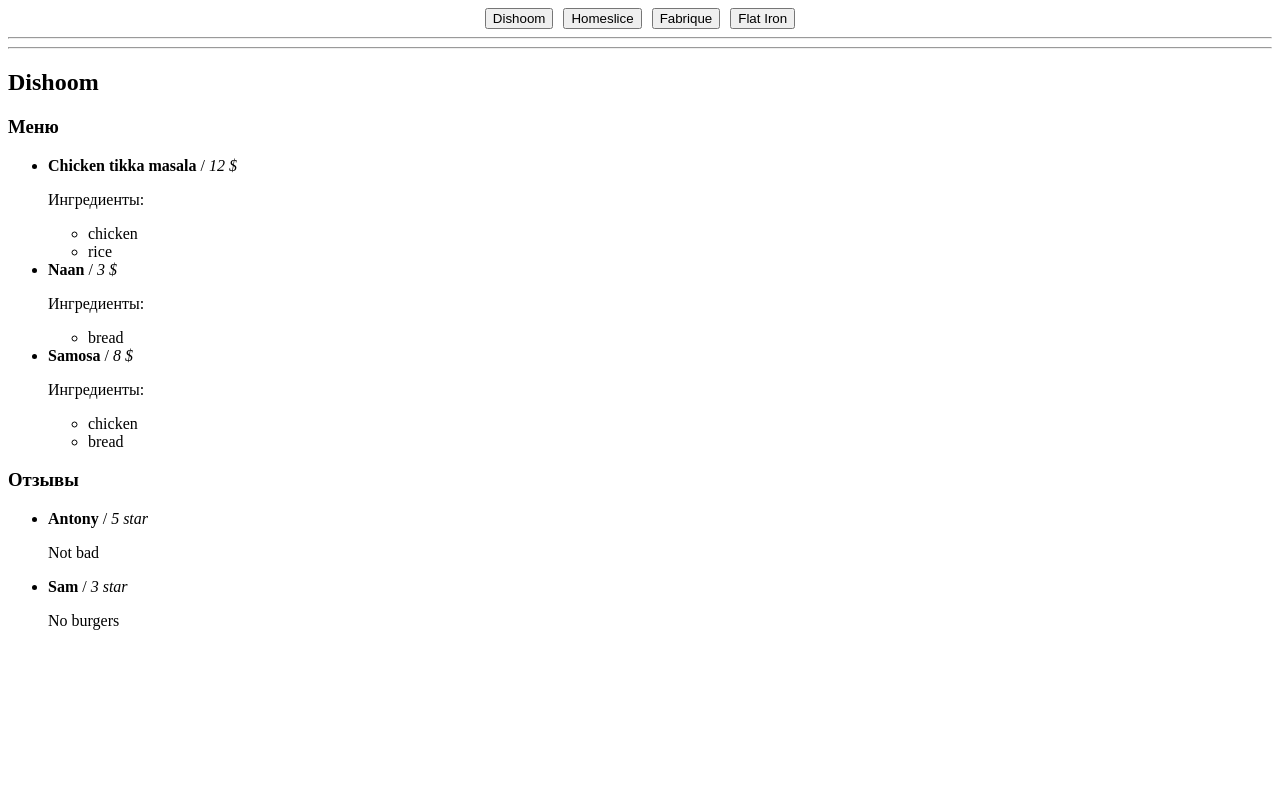
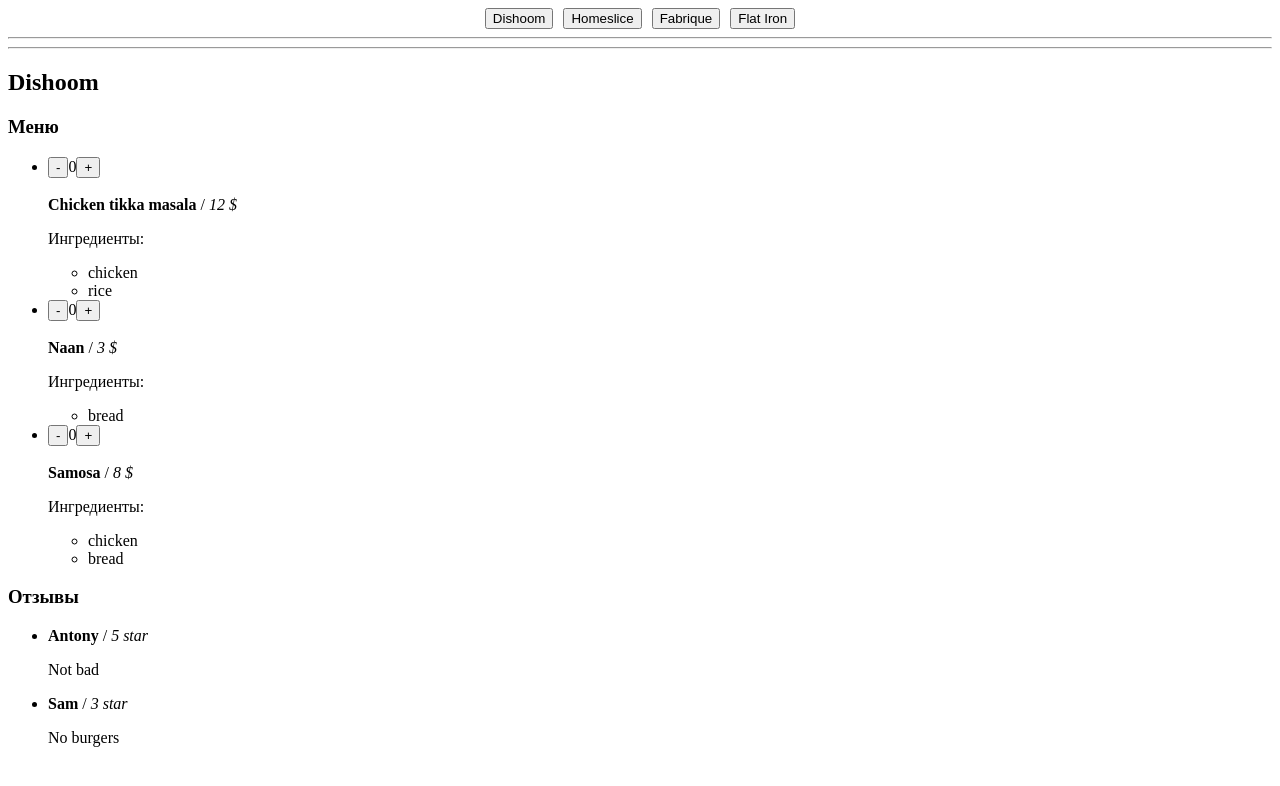
Before and after one commit to ZirIlias/react-restaurant, a React (Vite) app: page / in a window 1280 px wide. Both pictures are taken after a click on the button "Dishoom". Shown: the top 786 px of the page. Built offline with nearby package versions, Linux system fonts and the light colour scheme.

Commit message:
counter for menu

```diff
--- a/src/components/menu/Menu.jsx
+++ b/src/components/menu/Menu.jsx
@@ -1,4 +1,4 @@
-import Dish from "../dish/Dish";
+import MenuItem from "../menuItem/MenuItem";
 
 const Menu = ( {menu}) => {
     return <>
@@ -6,7 +6,7 @@
         <ul>
             {menu.map( ( dish ) => (
                 <li key={dish.id}>
-                    <Dish dish={dish}/>
+                    <MenuItem dish={dish}/>
                 </li>
             ))}
         </ul>
--- /dev/null
+++ b/src/components/menuItem/MenuItem.jsx
@@ -0,0 +1,15 @@
+import { useState } from "react";
+import Counter from "../../ui/counter/Counter";
+import Dish from "../dish/Dish";
+
+const MenuItem = ( {dish} ) => {
+
+    const [count, setCount] = useState(0);
+    return <>
+        <Counter value={count} onChange={setCount} />
+        <br/>
+        <Dish dish={dish}/>
+    </>
+}
+
+export default MenuItem;
--- /dev/null
+++ b/src/ui/counter/Counter.jsx
@@ -0,0 +1,23 @@
+import Button from "../button/Button";
+
+const Counter = ( {onChange, value, minValue, maxValue } ) => {
+    function increment() {
+        const res = (value < maxValue) ? ++value :
+        value;
+        onChange(res);
+    }
+    function decrement() {
+        const res = (value > minValue) ? --value :
+        value;
+        onChange(res);
+    }
+
+    return <div>
+        <Button onClick={decrement}>-</Button>
+        {value}
+        <Button onClick={increment}>+</Button>
+    </div>
+}
+Counter.defaultProps = {minValue: 0, maxValue: 5, value: 0};
+
+export default Counter;
```
